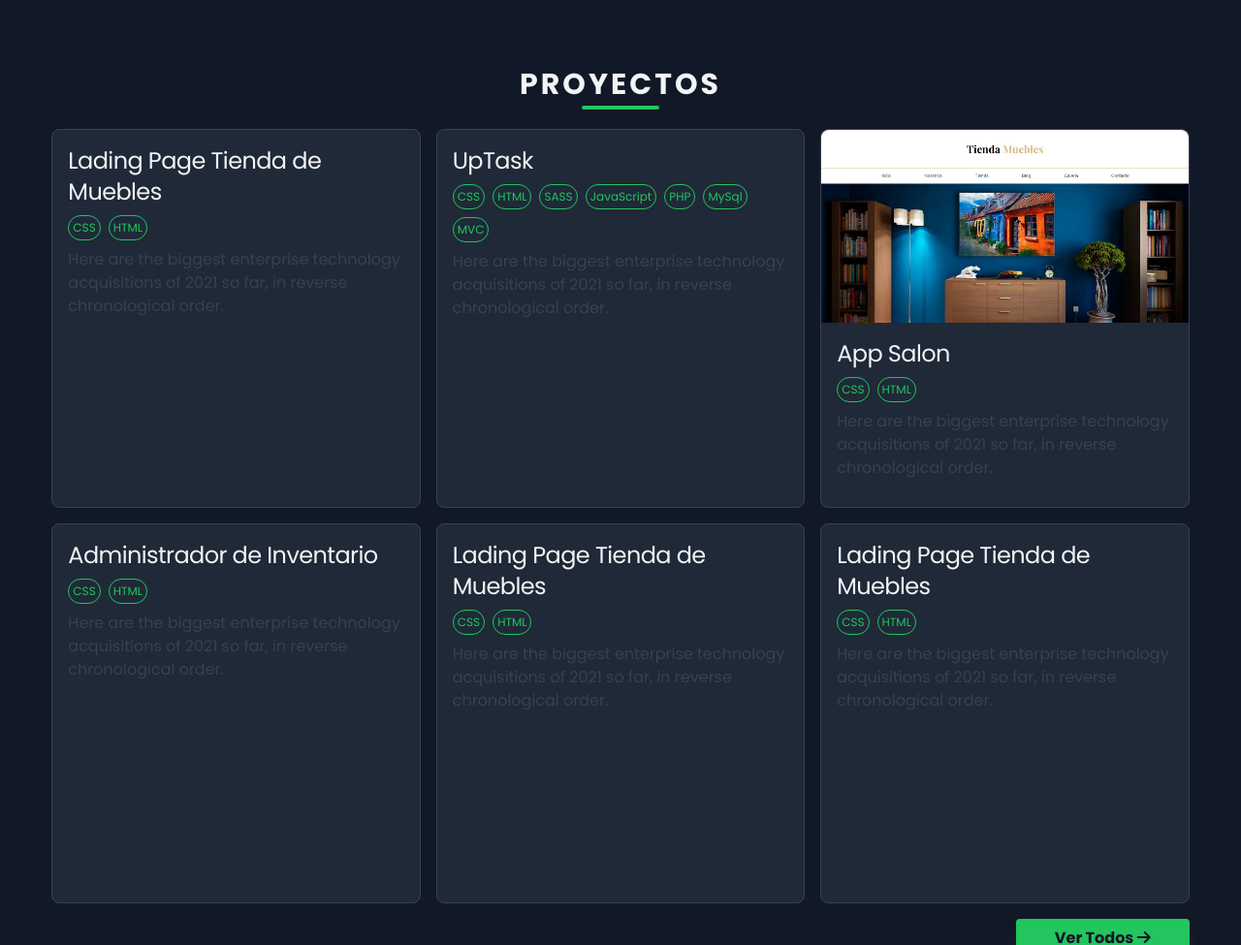
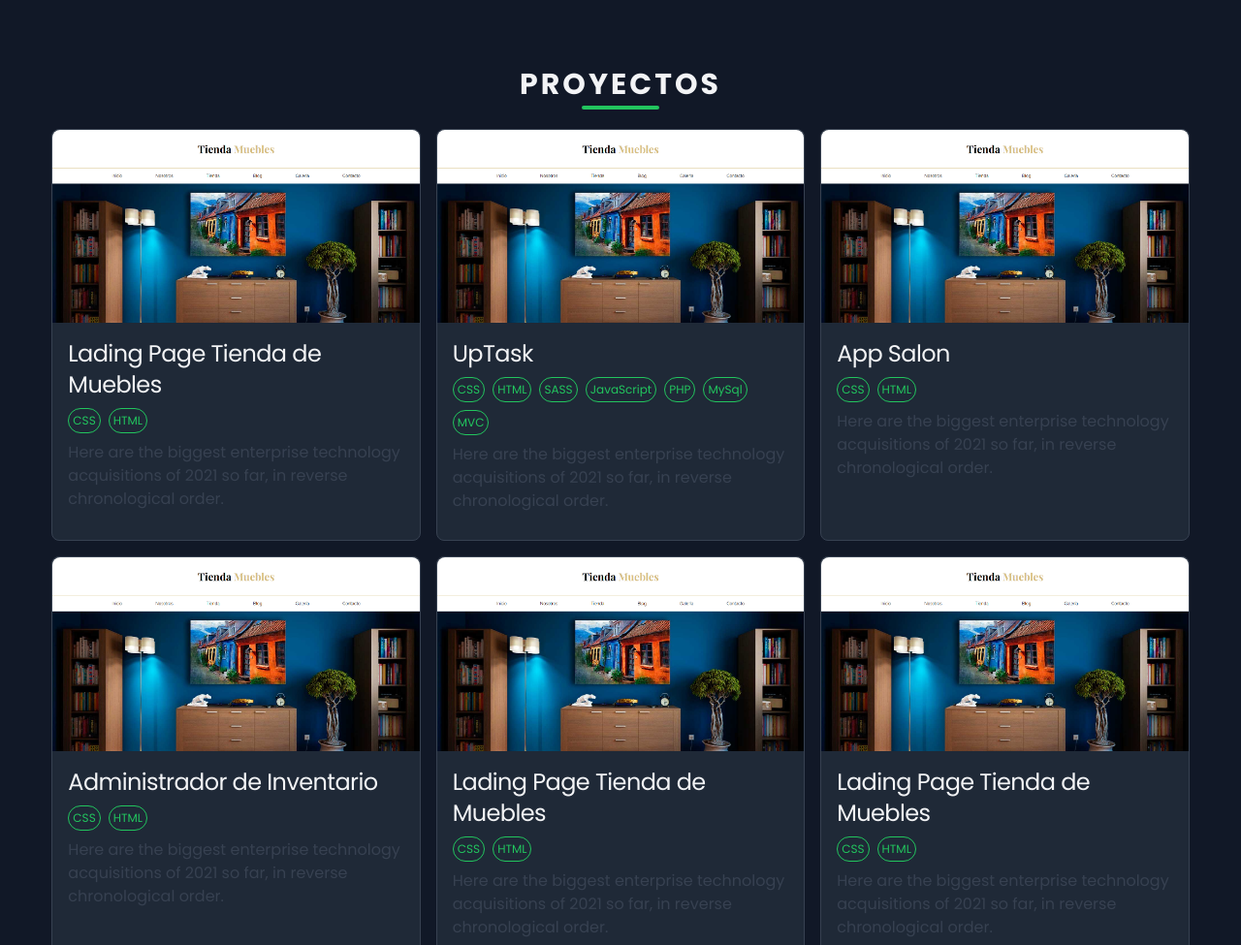
Before and after one commit to JesusG04/portafolio, a website: page docs/index.html in a window 1280 px wide. Shown: the part 1500-2475 px from the top of the page at 97% size. Drawn offline with Linux system fonts and the light colour scheme; the site is published under a folder, as on GitHub Pages, so addresses that start at the root find nothing.

Commit message:
Actualizacion de rutas de la imagenes de proyectos

```diff
--- a/docs/index.html
+++ b/docs/index.html
@@ -174,7 +174,7 @@
       <div
         class="bg-gray-800 border border-gray-700 rounded-lg hover:bg-gray-700 transition-all cursor-pointer ease-in-out mb-4 md:mb-0 h-full flex flex-col">
         <img class="object-cover w-full rounded-t-lg hidden md:block"
-          src="/docs/src/proyectos/Tienda-muebles-recortada.png" alt="">
+          src="src/proyectos/Tienda-muebles-recortada.png" alt="">
 
         <div class="flex flex-col justify-between p-4 leading-normal">
           <h5 class="mb-2 text-2xl  tracking-tight">Lading Page Tienda de Muebles</h5>
@@ -192,7 +192,7 @@
       <div
         class="bg-gray-800 border border-gray-700 rounded-lg hover:bg-gray-700 transition-all cursor-pointer ease-in-out mb-4 md:mb-0 h-full flex flex-col">
         <img class="object-cover w-full rounded-t-lg hidden md:block"
-          src="/docs/src/proyectos/Tienda-muebles-recortada.png" alt="">
+          src="src/proyectos/Tienda-muebles-recortada.png" alt="">
 
         <div class="flex flex-col justify-between p-4 leading-normal">
           <h5 class="mb-2 text-2xl  tracking-tight">UpTask</h5>
@@ -233,7 +233,7 @@
       <div
         class="bg-gray-800 border border-gray-700 rounded-lg hover:bg-gray-700 transition-all cursor-pointer ease-in-out mb-4 md:mb-0 h-full flex flex-col">
         <img class="object-cover w-full rounded-t-lg hidden md:block"
-          src="/docs/src/proyectos/Tienda-muebles-recortada.png" alt="">
+          src="src/proyectos/Tienda-muebles-recortada.png" alt="">
 
         <div class="flex flex-col justify-between p-4 leading-normal">
           <h5 class="mb-2 text-2xl  tracking-tight">Administrador de Inventario</h5>
@@ -251,7 +251,7 @@
       <div
         class="bg-gray-800 border border-gray-700 rounded-lg hover:bg-gray-700 transition-all cursor-pointer ease-in-out mb-4 md:mb-0 h-full flex flex-col">
         <img class="object-cover w-full rounded-t-lg hidden md:block"
-          src="/docs/src/proyectos/Tienda-muebles-recortada.png" alt="">
+          src="src/proyectos/Tienda-muebles-recortada.png" alt="">
 
         <div class="flex flex-col justify-between p-4 leading-normal">
           <h5 class="mb-2 text-2xl  tracking-tight">Lading Page Tienda de Muebles</h5>
@@ -269,7 +269,7 @@
       <div
         class="bg-gray-800 border border-gray-700 rounded-lg hover:bg-gray-700 transition-all cursor-pointer ease-in-out mb-4 md:mb-0 h-full flex flex-col">
         <img class="object-cover w-full rounded-t-lg hidden md:block"
-          src="/docs/src/proyectos/Tienda-muebles-recortada.png" alt="">
+          src="src/proyectos/Tienda-muebles-recortada.png" alt="">
 
         <div class="flex flex-col justify-between p-4 leading-normal">
           <h5 class="mb-2 text-2xl  tracking-tight">Lading Page Tienda de Muebles</h5>
```
